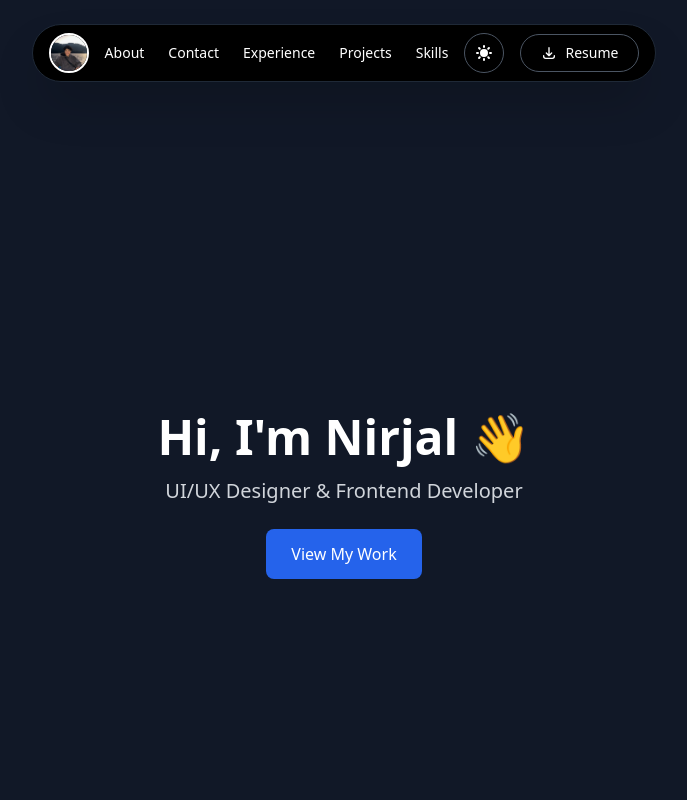
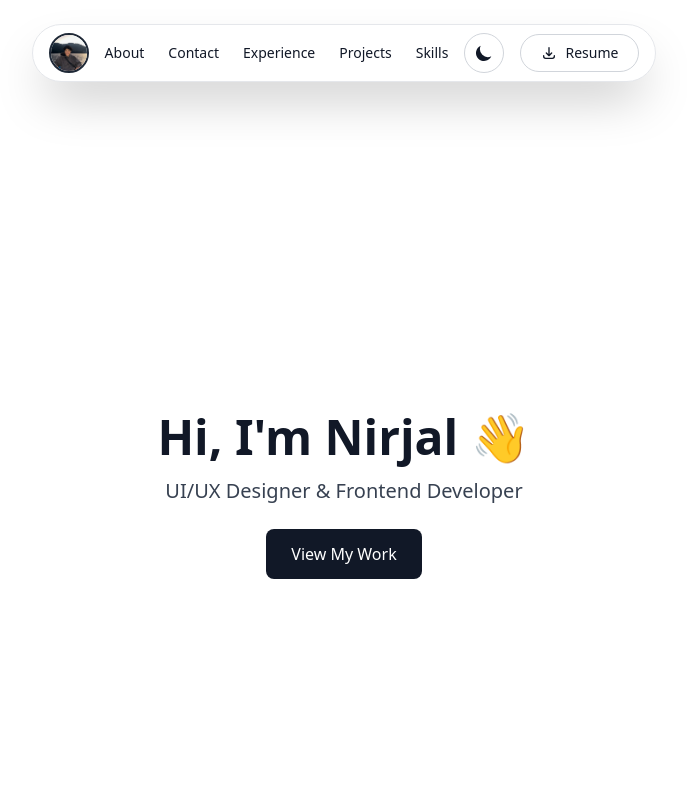
Before and after one commit to nirjaley/portfolio-site, a React (Vite) app in the folder client/: page / in a window 1280 px wide. Shown: the top 800 px of the page, without its empty margins (296-983 px from the left). Built offline with nearby package versions, Linux system fonts and the light colour scheme.

Commit message:
added smooth scrolling and download resume function

```diff
--- a/client/src/App.tsx
+++ b/client/src/App.tsx
@@ -9,7 +9,7 @@ import Contact from "./sections/Contact/Contact";
 
 function App() {
   const [scrolled, setScrolled] = useState(false);
-  const [theme, setTheme] = useState<'light' | 'dark'>('dark');
+  const [theme, setTheme] = useState<'light' | 'dark'>('light');
 
   useEffect(() => {
     const handleScroll = () => {
--- a/client/src/components/NavBar.tsx
+++ b/client/src/components/NavBar.tsx
@@ -10,11 +10,13 @@ const Navbar: React.FC<NavbarProps> = ({ theme, toggleTheme }) => {
   const [hoveredItem, setHoveredItem] = useState<string | null>(null);
 
   const handleDownloadResume = () => {
-    const resumeUrl = '/path-to-your-resume.pdf';
+    const resumeUrl = '/Nirjal Byanjankar.pdf';
     const link = document.createElement('a');
     link.href = resumeUrl;
-    link.download = 'resume.pdf';
+    link.download = 'Nirjal_Byanjankar_Resume.pdf';
+    document.body.appendChild(link);
     link.click();
+    document.body.removeChild(link);
   };
 
   return (
--- a/client/src/index.css
+++ b/client/src/index.css
@@ -3,6 +3,10 @@
 @tailwind utilities;
 
 @layer base {
+  html {
+    scroll-behavior: smooth;
+  }
+
   html, body, #root {
     width: 100%;
     min-height: 100vh;
--- a/client/src/sections/Contact/Contact.tsx
+++ b/client/src/sections/Contact/Contact.tsx
@@ -44,7 +44,7 @@ const Contact = () => {
             onChange={handleChange}
           />
 
-          <button className="px-5 py-3 rounded-lg bg-blue-600 text-white hover:bg-blue-700 transition">
+          <button className="px-5 py-3 rounded-lg transition-colors dark:bg-white dark:text-gray-900 dark:hover:bg-gray-100 bg-gray-900 text-white hover:bg-gray-700">
             Send Message
           </button>
         </form>
--- a/client/src/sections/Hero/Hero.tsx
+++ b/client/src/sections/Hero/Hero.tsx
@@ -18,7 +18,11 @@ const Hero: React.FC<HeroProps> = ({ theme }) => {
         }`}>
           UI/UX Designer & Frontend Developer
         </p>
-        <button className="mt-6 px-6 py-3 bg-blue-600 hover:bg-blue-700 text-white rounded-lg transition-colors">
+        <button className={`mt-6 px-6 py-3 rounded-lg transition-colors ${
+          theme === 'light'
+            ? 'bg-gray-900 text-white hover:bg-gray-700'
+            : 'bg-white text-gray-900 hover:bg-gray-100'
+        }`}>
           View My Work
         </button>
       </div>
--- a/client/src/sections/Projects/Projects.tsx
+++ b/client/src/sections/Projects/Projects.tsx
@@ -23,7 +23,7 @@ const Projects = () => {
             >
               <h2 className="text-xl font-bold">{p.title}</h2>
               <p className="text-gray-700 dark:text-gray-300 mt-2">{p.desc}</p>
-              <button className="mt-4 px-4 py-2 bg-blue-600 text-white rounded-lg">
+              <button className="mt-4 px-4 py-2 rounded-lg transition-colors dark:bg-white dark:text-gray-900 dark:hover:bg-gray-100 bg-gray-900 text-white hover:bg-gray-700">
                 View More
               </button>
             </div>
```
Also changed, not shown: 1 other file (tests, documents, lock files or other folders).
